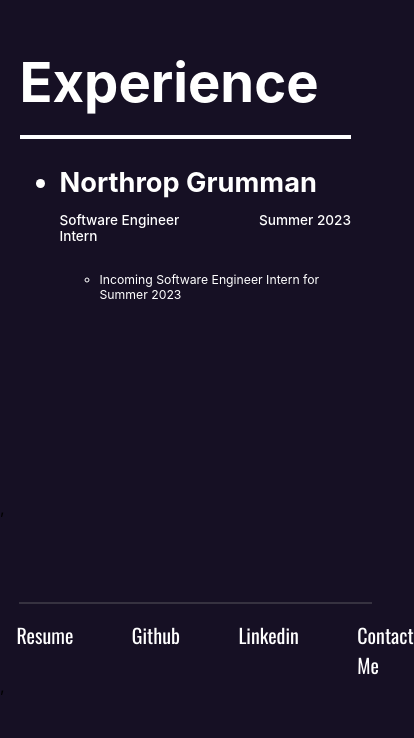
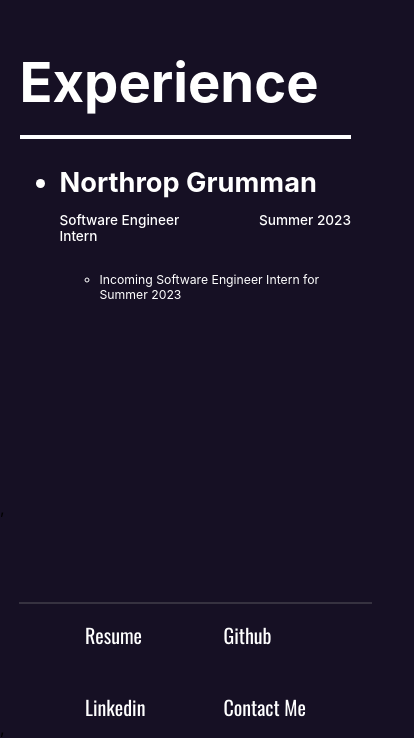
Before and after one commit to JoshuaJ18/Personal-Portfolio, a React app in the folder website/: page / in a window 390 px wide. Shown: the part 5578-6316 px from the top of the page, 414 px wide, since content can reach past the window. Before the commit the page ends 6274 px from the top, so only its background shows below. Built offline with nearby package versions, Linux system fonts and the light colour scheme.

Commit message:
Updated Bottom Section
made the bottom section look better on mobile phones

```diff
--- a/website/src/components/bottom/BottomStyles.css
+++ b/website/src/components/bottom/BottomStyles.css
@@ -36,3 +36,13 @@
 a:visited {
   text-decoration: none;
 }
+
+@media screen and (max-width: 600px) {
+  .text ul {
+    font-size: .5em;
+    grid-template-columns: repeat(2, auto);
+    grid-gap: 20vw;
+    grid-row-gap: 5vh;
+    margin-left: -10vw;
+  }
+}
```
